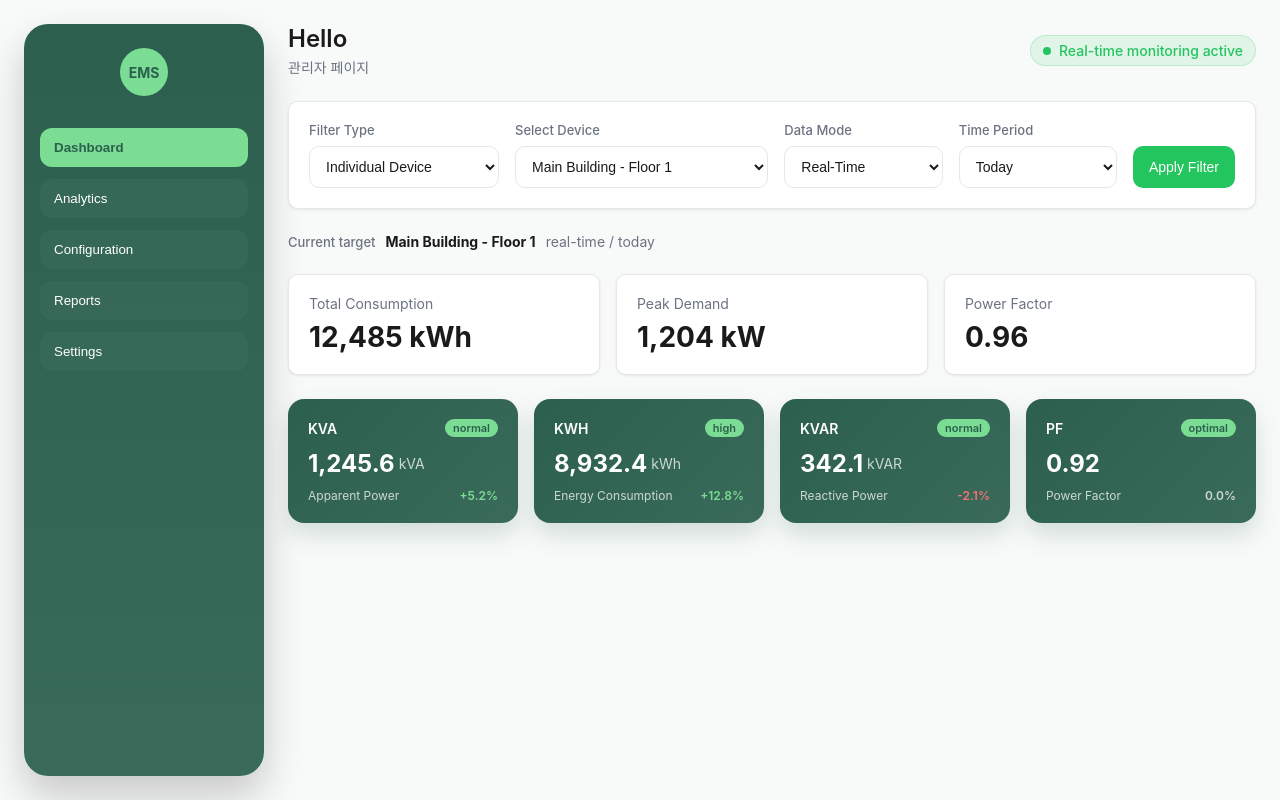
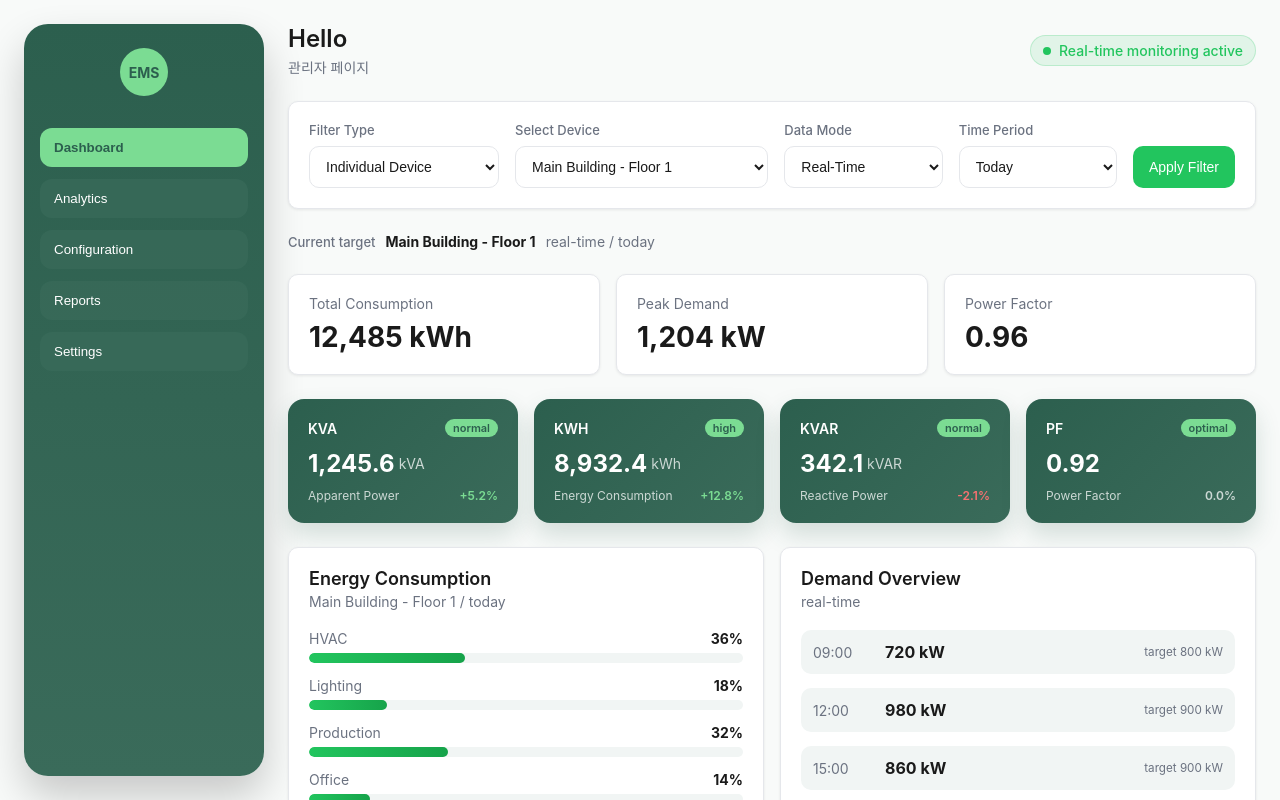
Before and after one commit to suuuinkim/public-support-admin-dashboard, a React (Vite) app: page / in a window 1280 px wide. Built offline with nearby package versions, Linux system fonts and the light colour scheme.

Commit message:
chart 컴포넌트 구성

```diff
--- a/src/App.css
+++ b/src/App.css
@@ -287,3 +287,75 @@
     font-size: 13px;
     font-weight: 500;
 }
+
+.chart-grid {
+    display: grid;
+    grid-template-columns: repeat(2, minmax(0, 1fr));
+    gap: 16px;
+    margin-top: 24px;
+}
+
+.chart-card {
+    padding: 20px;
+}
+
+.chart-header {
+    margin-bottom: 20px;
+}
+
+.chart-header h2 {
+    font-size: 18px;
+    font-weight: 600;
+}
+
+.chart-header p {
+    margin-top: 4px;
+    color: var(--muted-foreground);
+}
+
+.bar-list,
+.demand-list {
+    display: flex;
+    flex-direction: column;
+    gap: 14px;
+}
+
+.bar-row-label {
+    display: flex;
+    align-items: center;
+    justify-content: space-between;
+    margin-bottom: 6px;
+}
+
+.bar-row-label span,
+.demand-row span,
+.demand-row small {
+    color: var(--muted-foreground);
+}
+
+.bar-track {
+    height: 10px;
+    border-radius: 999px;
+    background: var(--secondary);
+    overflow: hidden;
+}
+
+.bar-fill {
+    height: 100%;
+    border-radius: inherit;
+    background: linear-gradient(90deg, #22c55e, #16a34a);
+}
+
+.demand-row {
+    display: grid;
+    grid-template-columns: 60px 1fr auto;
+    gap: 12px;
+    align-items: center;
+    padding: 12px;
+    border-radius: var(--radius);
+    background: var(--secondary);
+}
+
+.demand-row strong {
+    font-size: 16px;
+}
--- a/src/components/dashboard/ConsumptionChart.tsx
+++ b/src/components/dashboard/ConsumptionChart.tsx
@@ -0,0 +1,43 @@
+import Card from '../common/Card'
+
+type ConsumptionProps = {
+    targetName : string,
+    day : string
+}
+
+const consumptionData = [
+    {label : 'HVAC', value: 36},
+    {label : 'Lighting', value: 18},
+    {label : 'Production', value: 32},
+    {label : 'Office', value: 14},
+
+]
+
+function ConsumptionChart({targetName, day} : ConsumptionProps){
+    return(
+        <Card className="chart-card">
+           <div className="chart-header">
+               <div>
+                   <h2>Energy Consumption</h2>
+                   <p>{targetName} / {day}</p>
+               </div>
+           </div>
+
+            <div className="bar-list">
+                {consumptionData.map((item) => (
+                    <div key={item.label} className="bar-row">
+                        <div className="bar-row-label">
+                            <span>{item.label}</span>
+                            <strong>{item.value}%</strong>
+                        </div>
+                        <div className="bar-track">
+                            <div className="bar-fill" style={{width: `${item.value}%`}}/>
+                        </div>
+                    </div>
+                ))}
+            </div>
+        </Card>
+    )
+}
+
+export default ConsumptionChart
--- a/src/components/dashboard/DemandChart.tsx
+++ b/src/components/dashboard/DemandChart.tsx
@@ -0,0 +1,36 @@
+import Card from '../common/Card'
+
+type DemandChartProps = {
+    dataMode: string
+}
+
+const demandData = [
+    { time: '09:00', actual: 720, target: 800 },
+    { time: '12:00', actual: 980, target: 900 },
+    { time: '15:00', actual: 860, target: 900 },
+    { time: '18:00', actual: 640, target: 750 },
+]
+function DemandChart({dataMode} : DemandChartProps){
+    return (
+        <Card className="chart-card">
+            <div className="chart-header">
+                <div>
+                    <h2>Demand Overview</h2>
+                    <p>{dataMode}</p>
+                </div>
+            </div>
+
+            <div className="demand-list">
+                {demandData.map((item) => (
+                    <div key={item.time} className="demand-row">
+                        <span>{item.time}</span>
+                        <strong>{item.actual} kW</strong>
+                        <small>target {item.target} kW</small>
+                    </div>
+                ))}
+            </div>
+        </Card>
+    )
+}
+
+export default DemandChart
--- a/src/pages/Dashboard.tsx
+++ b/src/pages/Dashboard.tsx
@@ -2,6 +2,8 @@ import Card from '../components/common/Card'
 import EnergyParameters from "../components/dashboard/EnergyParameters.tsx";
 import {useState} from 'react'
 import FilterSection from "../components/dashboard/FilterSection.tsx";
+import ConsumptionChart from "../components/dashboard/ConsumptionChart.tsx";
+import DemandChart from "../components/dashboard/DemandChart.tsx";
 
 const dashboardSummaryByTarget = {
     'device-1': {
@@ -104,6 +106,10 @@ function Dashboard() {
 
             <EnergyParameters/>
 
+            <div className="chart-grid">
+                <ConsumptionChart targetName={selectedTarget?.label ?? 'Unknown'} day={day} />
+                <DemandChart dataMode={dataMode} />
+            </div>
 
         </section>
     )
```
